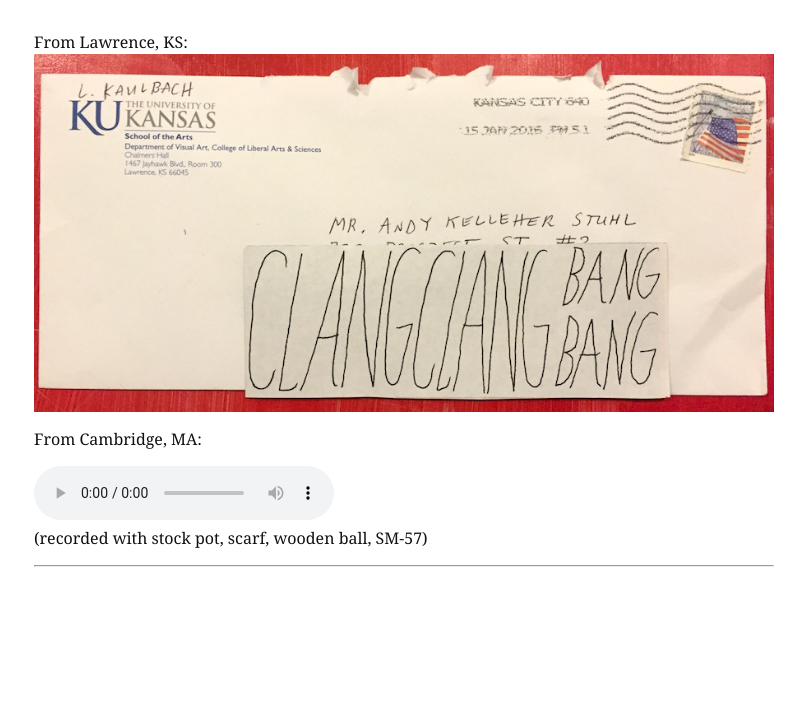
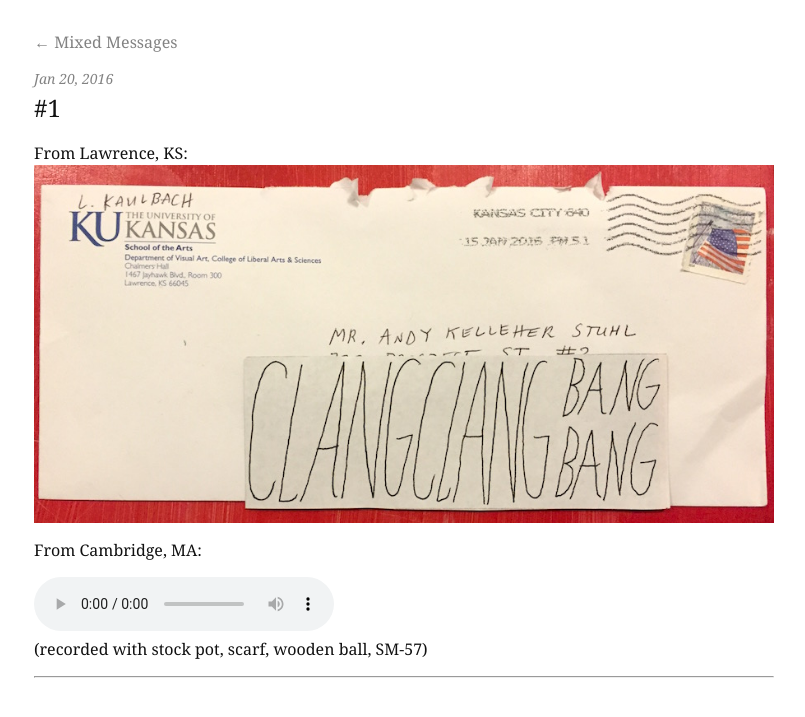
Before and after one commit to akstuhl/akstuhl.github.io, a Jekyll site: the page built from _mixed_messages/2016-1-20.markdown, in a window 1280 px wide. Shown: the top 717 px of the page, without its empty margins (236-1041 px from the left). Built offline with Jekyll 4.4.1, drawn with Linux system fonts in a browser that asks for light colours; nearby versions of some CDN libraries.

Commit message:
mm post layout

```diff
--- a/_layouts/mm_post.html
+++ b/_layouts/mm_post.html
@@ -9,8 +9,11 @@
     <div class="page-content">
       <div class="wrapper">
 				<div class="mm_back"><a href="{{ site.baseurl }}/mixed_messages.html">&#8592; Mixed Messages</a></div>
-
-        {{ content }}
+					<span class="post-meta">{{ page.date | date: "%b %-d, %Y" }}</span>
+					<h2>
+						{{ page.title }}
+					</h2>
+					{{ content }}
       </div>
     </div>
 
--- a/_mixed_messages/2016-1-20.markdown
+++ b/_mixed_messages/2016-1-20.markdown
@@ -1,5 +1,4 @@
 ---
-layout: plain
 title:  "#1"
 date:   2016-01-20
 categories: mixed-messages
--- a/_mixed_messages/2016-1-21.markdown
+++ b/_mixed_messages/2016-1-21.markdown
@@ -1,5 +1,4 @@
 ---
-layout: plain
 title:  "#2"
 date:   2016-01-21
 categories: mixed-messages
--- a/_mixed_messages/2016-1-22.markdown
+++ b/_mixed_messages/2016-1-22.markdown
@@ -1,5 +1,4 @@
 ---
-layout: plain
 title:  "#3"
 date:   2016-01-22
 categories: mixed-messages
```
